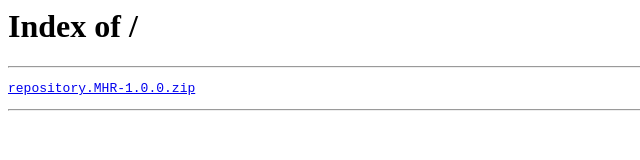
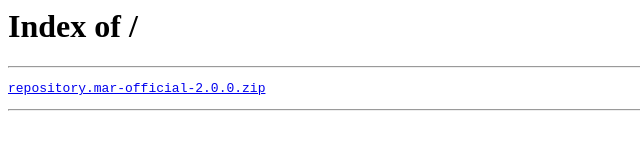
Before and after one commit to MAR-official/MAR-official.github.io, a plain HTML site: page index.html in a window 1280 px wide. Shown: the full height of the page, 0-640 px from the left. Drawn offline with Linux system fonts and the light colour scheme.

Commit message:
Update index.html

```diff
--- a/index.html
+++ b/index.html
@@ -4,6 +4,6 @@
   </head>
   <body>
    <h1>Index of /</h1>
-   <hr><pre><a href="repository.MHR-1.0.0.zip">repository.MHR-1.0.0.zip</a></pre><hr>
+   <hr><pre><a href="repository.mar-official-2.0.0.zip">repository.mar-official-2.0.0.zip</a></pre><hr>
   </body>
 </html>
```
